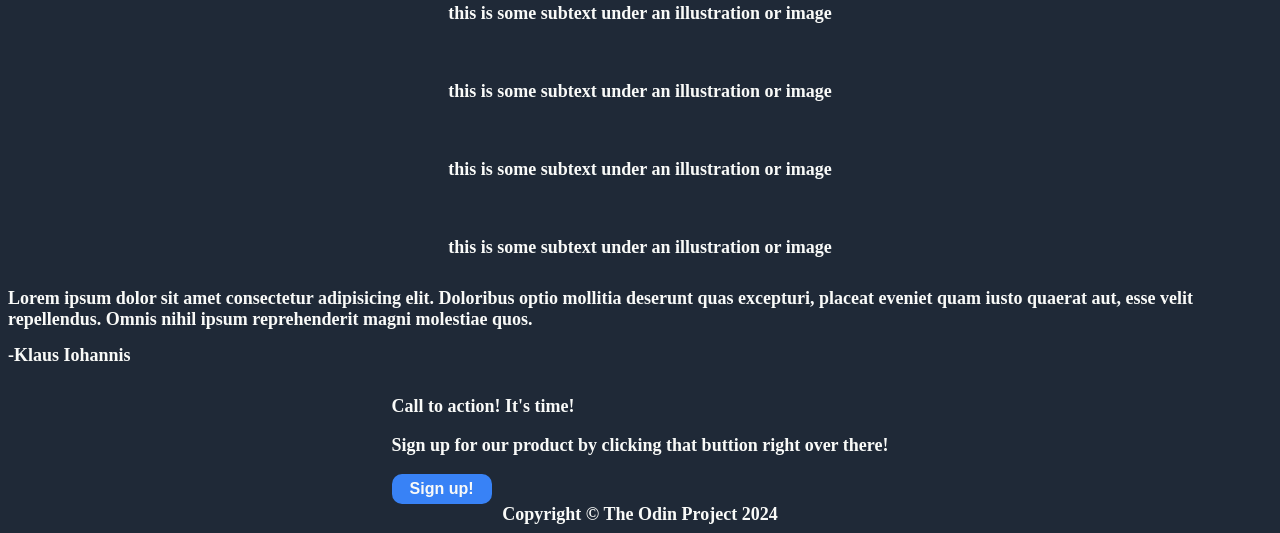
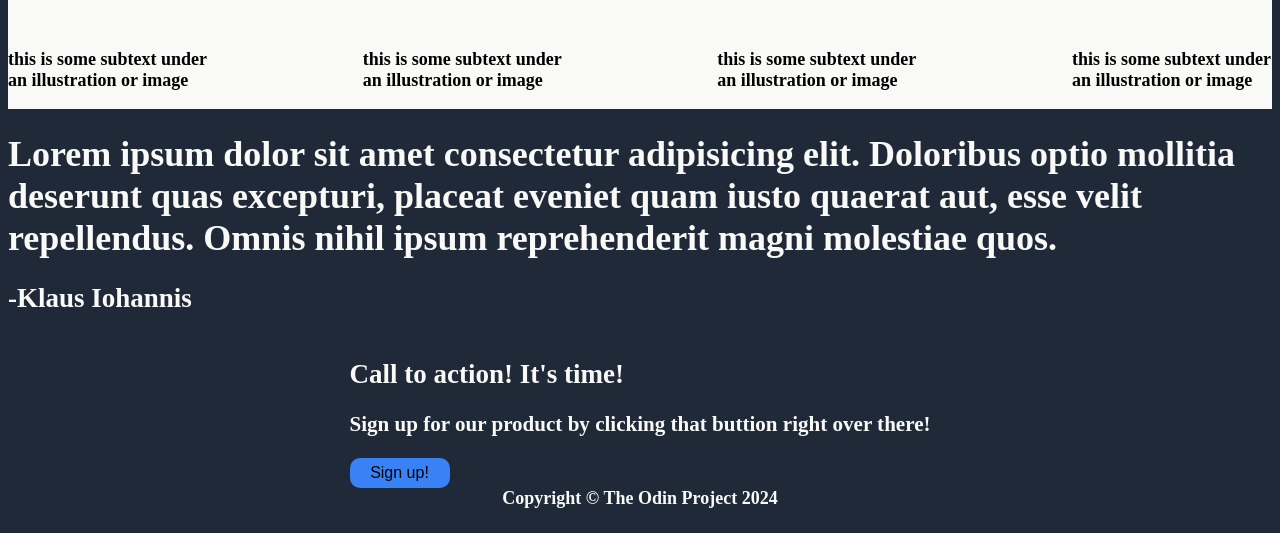
Before and after one commit to VolkswagenBeetle/odin-landing-page, a plain HTML site: page index.html in a window 1280 px wide. Shown: the part 628-1161 px from the top of the page. Drawn offline with Linux system fonts and the light colour scheme.

Commit message:
Add background and flex to hero

```diff
--- a/index.html
+++ b/index.html
@@ -32,21 +32,23 @@
     </div>
     <div class="content">
         <h1 class="centered-title">Some random information.</h1>
+        <div class="wrapper">
             <div class="container">
                 <img src="" alt="">
-            <p>this is some subtext under an illustration or image</p>
+                <p class="container-text">this is some subtext under an illustration or image</p>
             </div>
             <div class="container">
                 <img src="" alt="">
-            <p>this is some subtext under an illustration or image</p>
+                <p class="container-text">this is some subtext under an illustration or image</p>
             </div>
             <div class="container">
                 <img src="" alt="">
-            <p>this is some subtext under an illustration or image</p>
+                <p class="container-text">this is some subtext under an illustration or image</p>
             </div>
             <div class="container">
                 <img src="" alt="">
-            <p>this is some subtext under an illustration or image</p>
+                <p class="container-text">this is some subtext under an illustration or image</p>
+            </div>
         </div>
     </div>
     <div class="text">
--- a/style.css
+++ b/style.css
@@ -1,31 +1,27 @@
-*{
-    background-color: #1F2937;
+body{
     font-size: 18px;
     color: #F9FAF8;
     font-weight: 900;
-}
-
-body{
-    display:flex; flex-direction:column; align-items:center;
-  min-height:100vh;
+    display: flex; flex-direction: column; align-items: center;
+    min-height: 100vh;
+    background-color: #1F2937;
 }
 
 .space-between{
-    display:flex;
+    display: flex;
     justify-content: space-between;
 }
 
 .headers{
     list-style: none;
-    display:flex;
+    display: flex;
     justify-content: flex-end;
-    gap:20px;
+    gap: 20px;
     font-size: 18px;
-    color: #E5E7EB;
 }
 
 .logo{
-    font-size:24px;
+    font-size: 24px;
     color: #F9FAF8;
 }
 
@@ -47,7 +43,7 @@ body{
 }
 
 .hero-text{
-    width:500px;
+    width: 500px;
 
 }
 
@@ -55,7 +51,26 @@ button{
     background-color: #3882F6;
     border-radius: 10px;
     border: 0;
-    width:100px;
+    width: 100px;
     height: 30px;
     font-size: 16px;
 }
+
+.content{
+    background-color: #F9FAF8;
+    color: black;
+    width:100%;
+}
+
+.centered-title{
+    text-align: center;
+}
+
+.wrapper{
+    display: flex;
+    justify-content: space-between;
+}
+
+.container{
+    width: 200px;
+}
```
Lines whose indentation alone changed are shown as unchanged.
